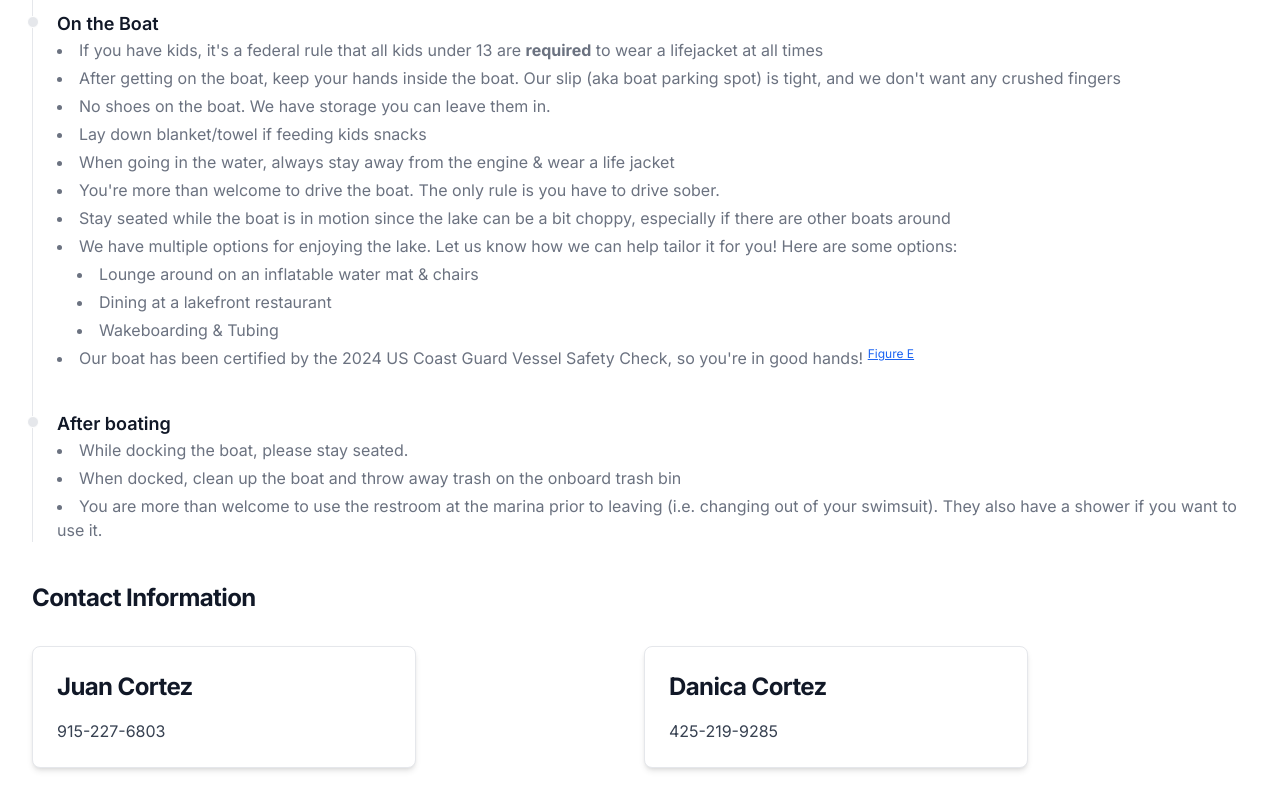
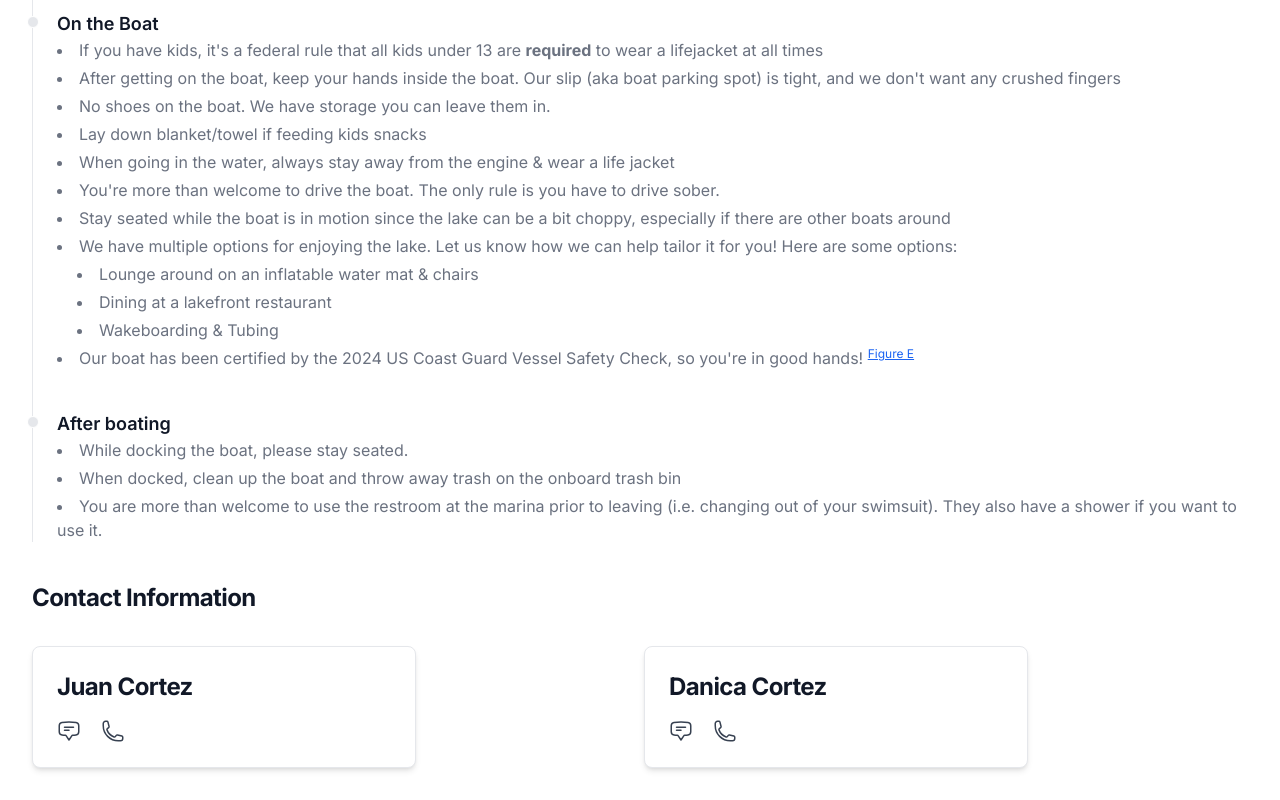
Before and after one commit to danicarcortez/sir-harris-cortez, a Next.js app: page / in a window 1280 px wide. Shown: the part 1914-2714 px from the top of the page. Built offline with nearby package versions, Linux system fonts and the light colour scheme.

Commit message:
add icons for contact info

```diff
--- a/app/page.tsx
+++ b/app/page.tsx
@@ -49,6 +49,61 @@ const FigureComponent = ({
       {text}
     </sup>
   </Popover>
+);
+
+const ContactCard = ({
+  name,
+  phoneNumber,
+}: {
+  name: string;
+  phoneNumber: string;
+}) => (
+  <Card className="max-w-sm">
+    <h5 className="text-2xl font-bold tracking-tight text-gray-900 dark:text-white">
+      {name}
+    </h5>
+
+    <section className="grid gap-1 grid-cols-[40px_40px]">
+      <a
+        className="font-normal text-gray-700 dark:text-gray-400"
+        href={`sms://${phoneNumber}`}
+      >
+        <svg
+          xmlns="http://www.w3.org/2000/svg"
+          fill="none"
+          viewBox="0 0 24 24"
+          stroke-width="1.5"
+          stroke="currentColor"
+          className="size-6"
+        >
+          <path
+            stroke-linecap="round"
+            stroke-linejoin="round"
+            d="M7.5 8.25h9m-9 3H12m-9.75 1.51c0 1.6 1.123 2.994 2.707 3.227 1.129.166 2.27.293 3.423.379.35.026.67.21.865.501L12 21l2.755-4.133a1.14 1.14 0 0 1 .865-.501 48.172 48.172 0 0 0 3.423-.379c1.584-.233 2.707-1.626 2.707-3.228V6.741c0-1.602-1.123-2.995-2.707-3.228A48.394 48.394 0 0 0 12 3c-2.392 0-4.744.175-7.043.513C3.373 3.746 2.25 5.14 2.25 6.741v6.018Z"
+          />
+        </svg>
+      </a>
+      <a
+        className="font-normal text-gray-700 dark:text-gray-400"
+        href={`tel://${phoneNumber}`}
+      >
+        <svg
+          xmlns="http://www.w3.org/2000/svg"
+          fill="none"
+          viewBox="0 0 24 24"
+          stroke-width="1.5"
+          stroke="currentColor"
+          className="size-6"
+        >
+          <path
+            stroke-linecap="round"
+            stroke-linejoin="round"
+            d="M2.25 6.75c0 8.284 6.716 15 15 15h2.25a2.25 2.25 0 0 0 2.25-2.25v-1.372c0-.516-.351-.966-.852-1.091l-4.423-1.106c-.44-.11-.902.055-1.173.417l-.97 1.293c-.282.376-.769.542-1.21.38a12.035 12.035 0 0 1-7.143-7.143c-.162-.441.004-.928.38-1.21l1.293-.97c.363-.271.527-.734.417-1.173L6.963 3.102a1.125 1.125 0 0 0-1.091-.852H4.5A2.25 2.25 0 0 0 2.25 4.5v2.25Z"
+          />
+        </svg>
+      </a>
+    </section>
+  </Card>
 );
 
 export default function Home() {
@@ -316,23 +371,9 @@ export default function Home() {
       <section>
         <SectionHeader text="Contact Information" id="contact-information" />
 
-        <div className="grid gap-2 grid-cols-2 grid-rows-1">
-          <Card className="max-w-sm">
-            <h5 className="text-2xl font-bold tracking-tight text-gray-900 dark:text-white">
-              Juan Cortez
-            </h5>
-            <p className="font-normal text-gray-700 dark:text-gray-400">
-              915-227-6803
-            </p>
-          </Card>
-          <Card className="max-w-sm">
-            <h5 className="text-2xl font-bold tracking-tight text-gray-900 dark:text-white">
-              Danica Cortez
-            </h5>
-            <p className="font-normal text-gray-700 dark:text-gray-400">
-              425-219-9285
-            </p>
-          </Card>
+        <div className="grid gap-2 grid-cols-2">
+          <ContactCard name="Juan Cortez" phoneNumber="9152276803" />
+          <ContactCard name="Danica Cortez" phoneNumber="4252199285" />
         </div>
       </section>
     </Flowbite>
```
